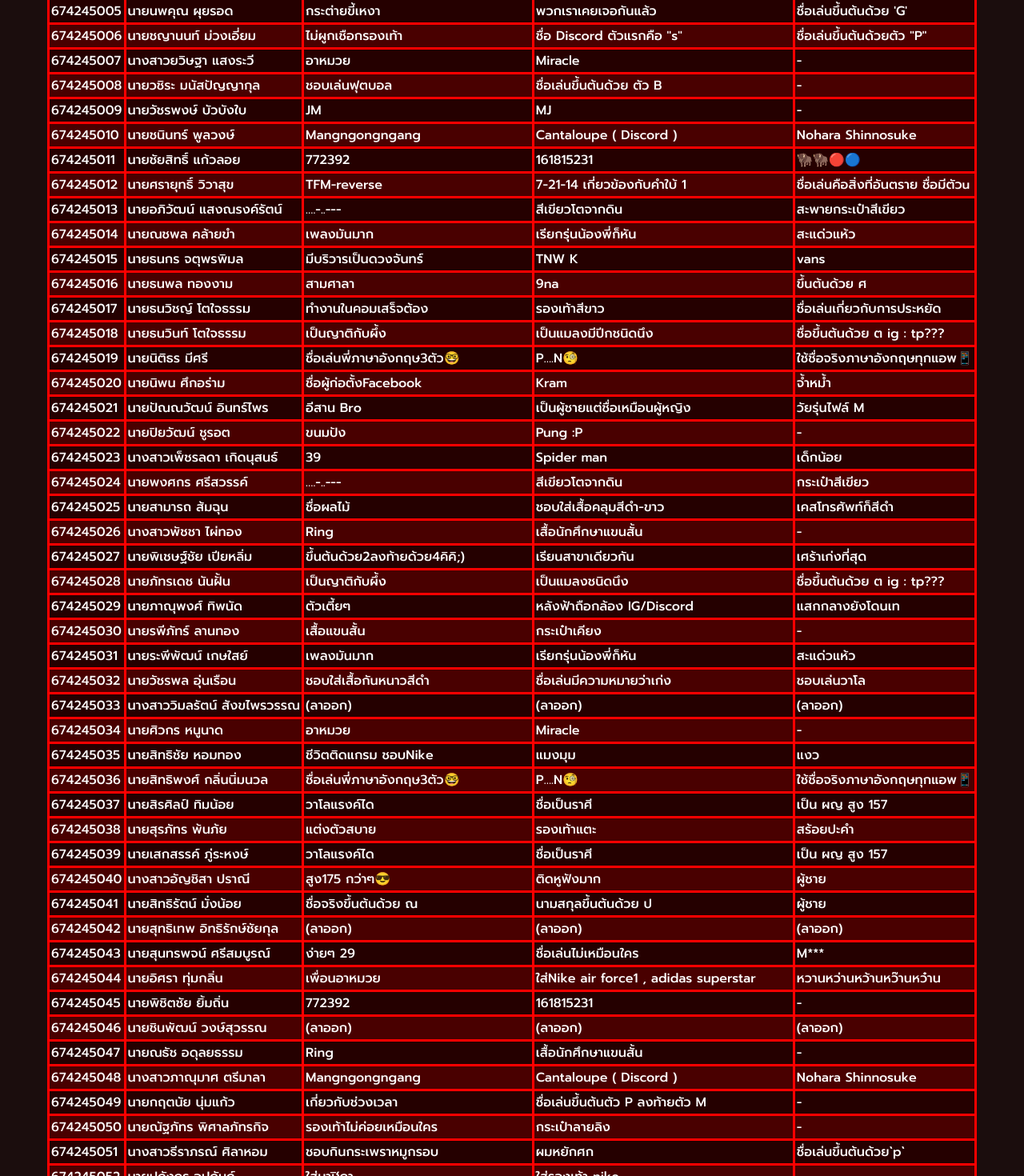
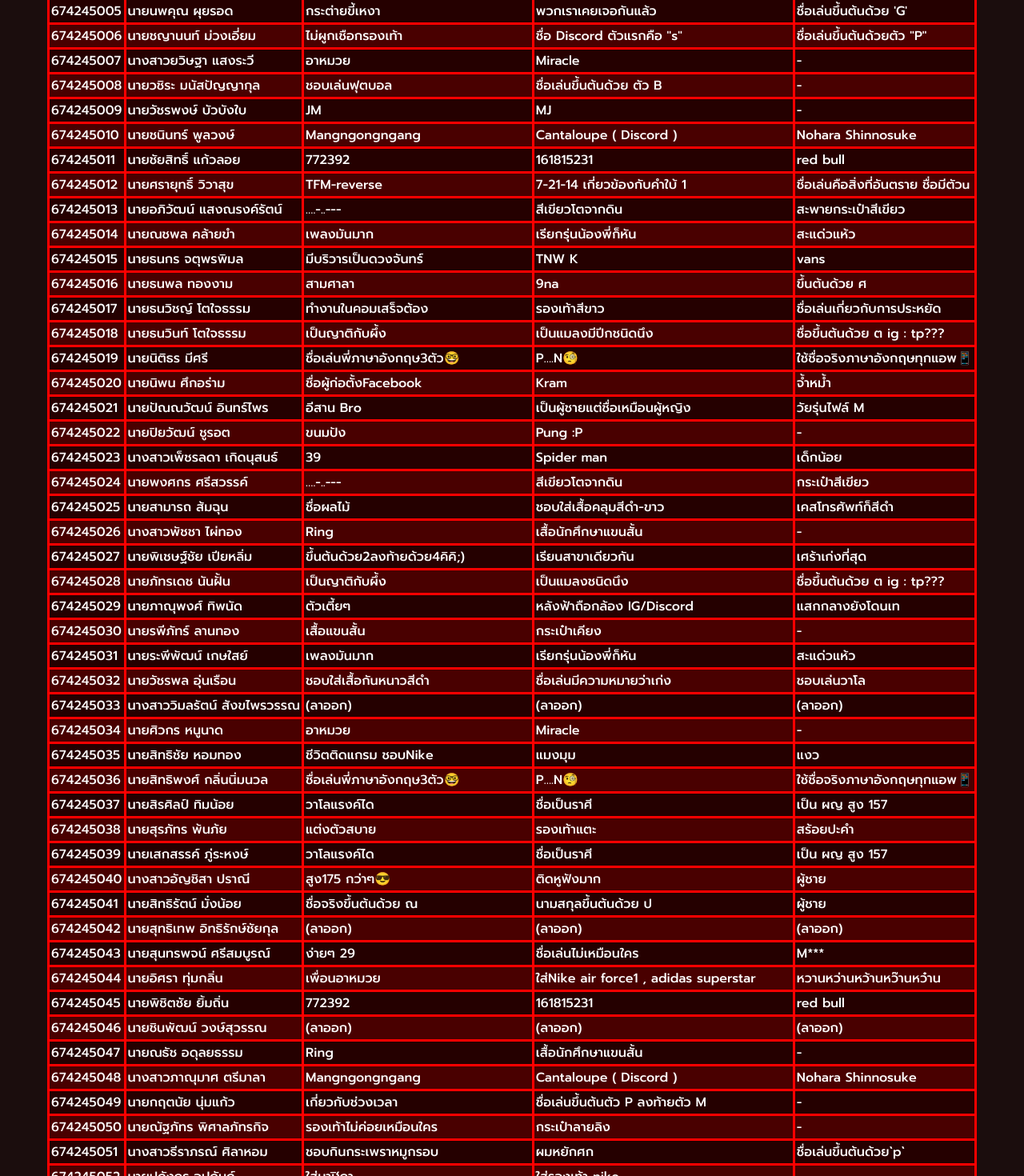
Before and after one commit to littlepakan/NPRUCS66site, a React (Create React App) app: page /mentors in a window 1280 px wide. Shown: the part 433-1903 px from the top of the page at 80% size. Built offline with nearby package versions, Linux system fonts and the light colour scheme; a web font is replaced by a local one.

Commit message:
Add files via upload

```diff
--- a/src/containers/mentor/Mentor.jsx
+++ b/src/containers/mentor/Mentor.jsx
@@ -114,7 +114,7 @@ const Mentor = () => {
             <td className='Name td_mentor'>นายชัยสิทธิ์ แก้วลอย</td>
             <td className='Hint1 td_mentor'>772392</td>
             <td className='Hint2 td_mentor'>161815231</td>
-            <td className='Hint3 td_mentor'>🦬🦬🔴🔵</td>
+            <td className='Hint3 td_mentor'>red bull</td>
           </tr>
           <tr className="body_detail-even">
             <td className='Number td_mentor '>674245012</td>
@@ -352,7 +352,7 @@ const Mentor = () => {
             <td className='Name td_mentor'>นายพิชิตชัย ยิ้มถิ่น</td>
             <td className='Hint1 td_mentor'>772392</td>
             <td className='Hint2 td_mentor'>161815231</td>
-            <td className='Hint3 td_mentor'>-</td>
+            <td className='Hint3 td_mentor'>red bull</td>
           </tr>
           <tr className="body_detail-even">
             <td className='Number td_mentor '>674245046</td>
```
